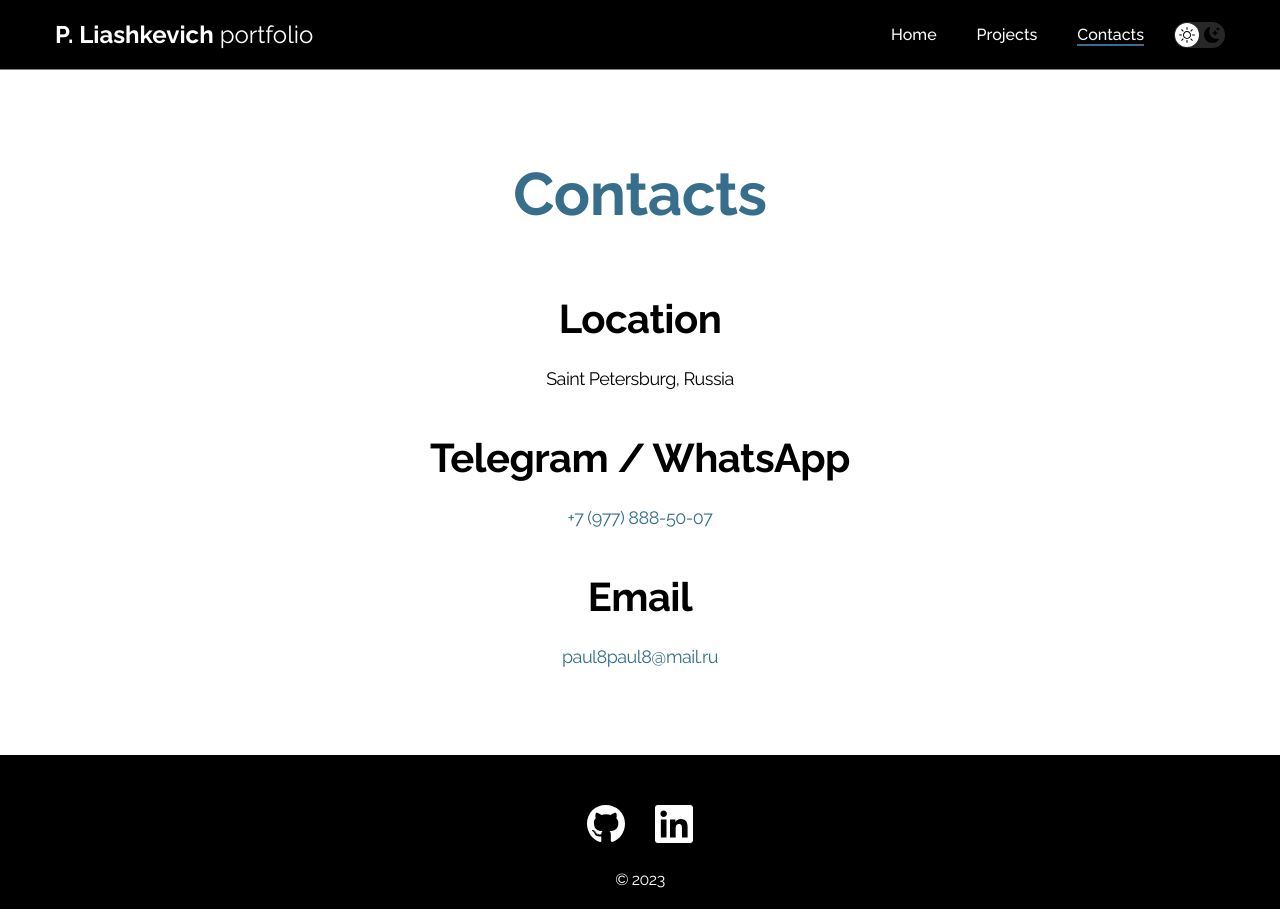
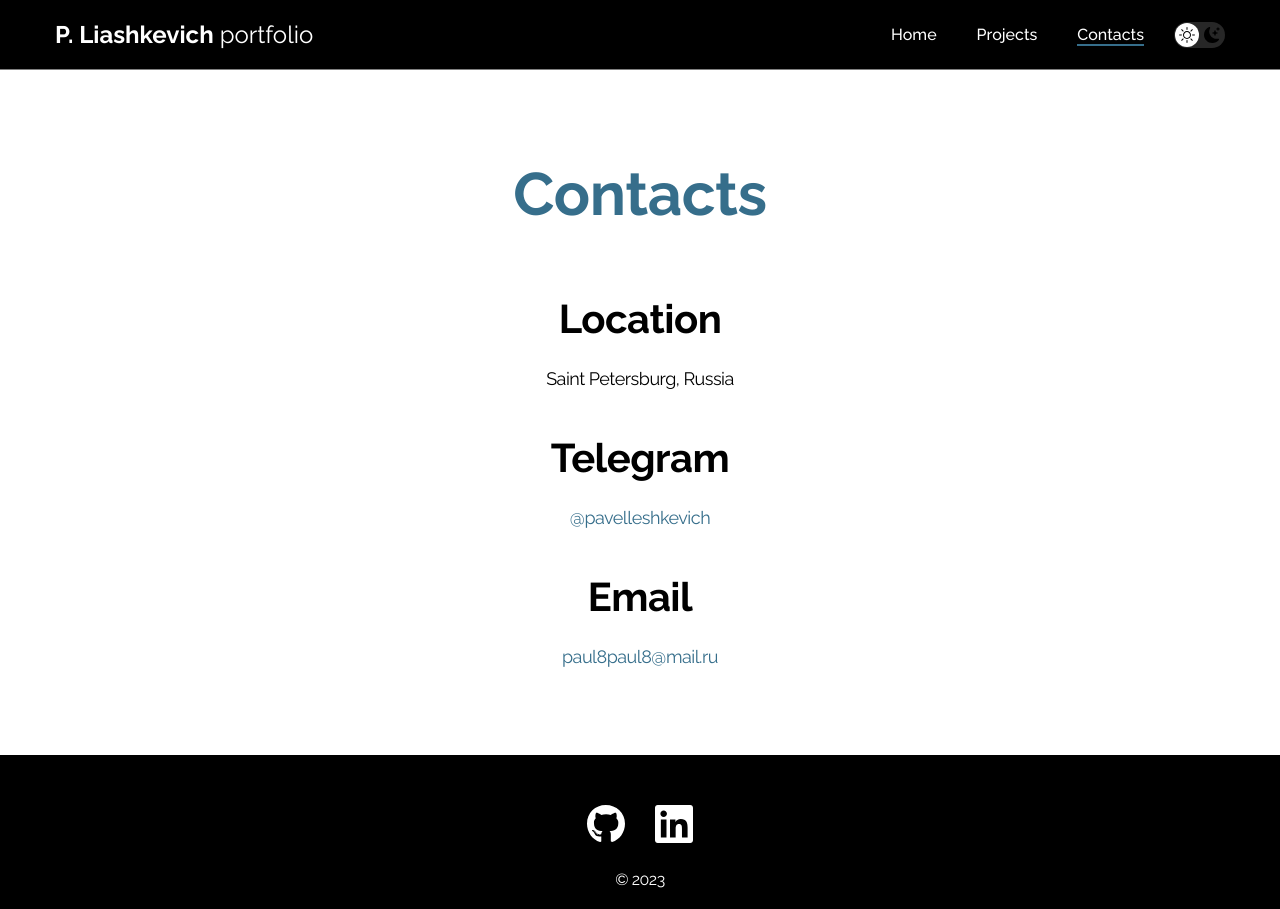
Before and after one commit to PavelLiashkevich/portfolio-react, a React (Create React App) app: page /contacts in a window 1280 px wide. Built offline with nearby package versions, Linux system fonts and the light colour scheme.

Commit message:
refactor: contacts item

```diff
--- a/src/pages/Contacts.jsx
+++ b/src/pages/Contacts.jsx
@@ -10,15 +10,15 @@ const Contacts = () => {
 						<p>Saint Petersburg, Russia</p>
 					</li>
 					<li className='content-list__item'>
-						<h2 className='title-2'>Telegram / WhatsApp</h2>
+						<h2 className='title-2'>Telegram</h2>
 						<p>
-							<a href='tel:+79051234567'>+7 (977) 888-50-07</a>
+							<a href='https://telegram.me/pavelleshkevich'>@pavelleshkevich</a>
 						</p>
 					</li>
 					<li className='content-list__item'>
 						<h2 className='title-2'>Email</h2>
 						<p>
-							<a href='mailto:webdev@protonmail.com'>paul8paul8@mail.ru</a>
+							<a href='mailto:paul8paul8@mail.ru'>paul8paul8@mail.ru</a>
 						</p>
 					</li>
 				</ul>
```
